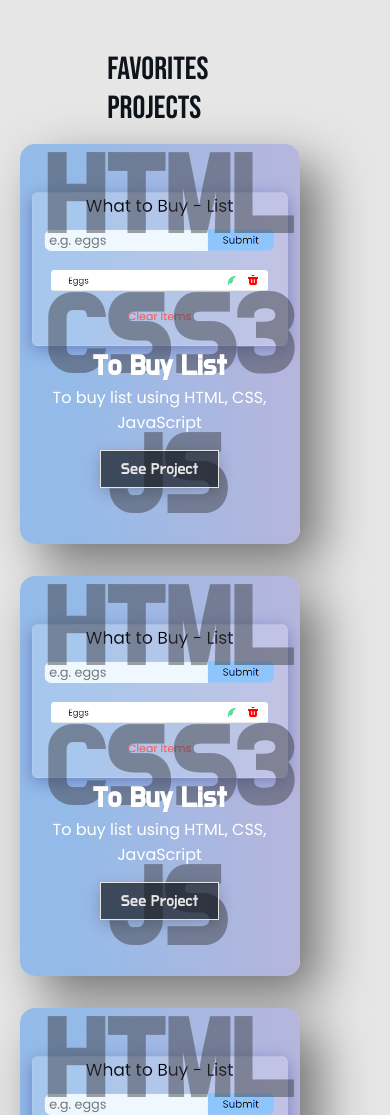
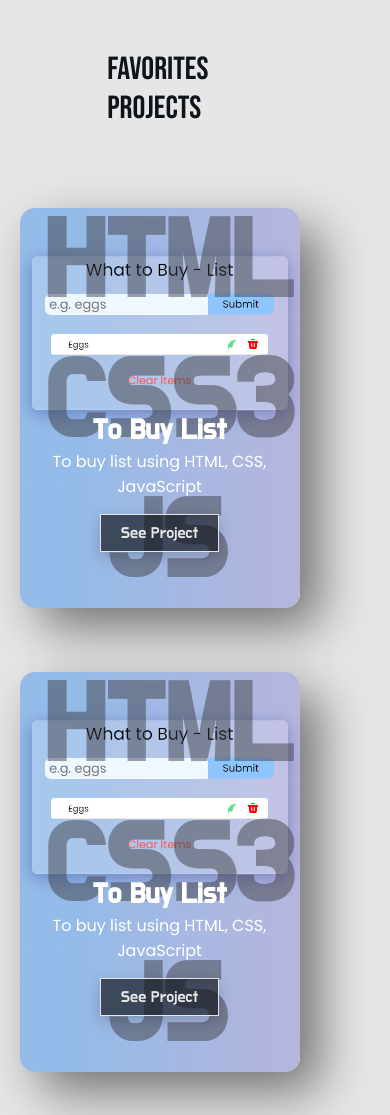
Before and after one commit to efarias03/portfolio, a website built with Vite: page docs/index.html in a window 390 px wide. Shown: the part 1840-2955 px from the top of the page. Built offline with nearby package versions, Linux system fonts and the light colour scheme.

Commit message:
fixing card gap

```diff
--- a/docs/src/css/style.css
+++ b/docs/src/css/style.css
@@ -472,9 +472,9 @@ input:checked + .slider:before {
   justify-content: center;
   align-items: center;
 
-  gap: 2rem;
+  gap: 4rem;
   width: 100%;
-  padding-top: 1rem;
+  margin-top: 5rem;
 }
 
 .card {
@@ -1120,10 +1120,4 @@ ul.menu-active a {
   transition: .2s linear;
 }
 
-.projects-list {
-  flex-wrap: wrap;
-  justify-content: center;
-  padding-left: 0;
 }
-
-}
```
